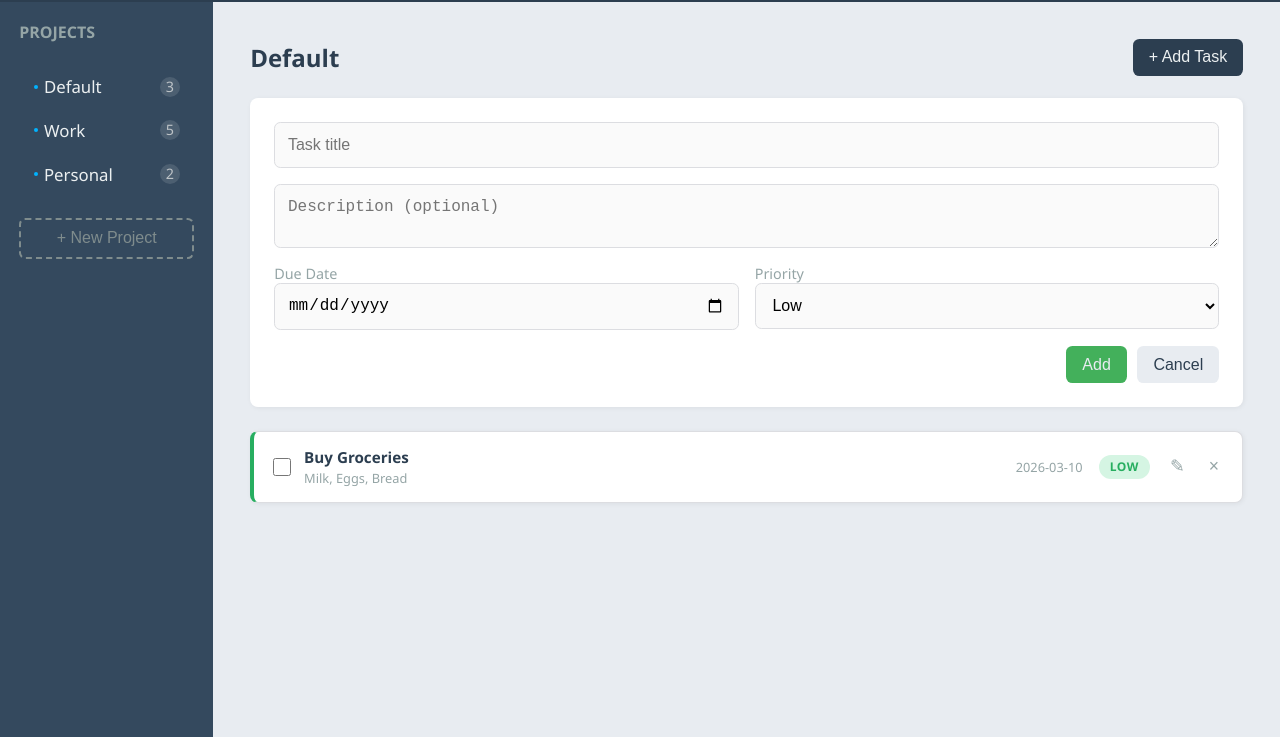
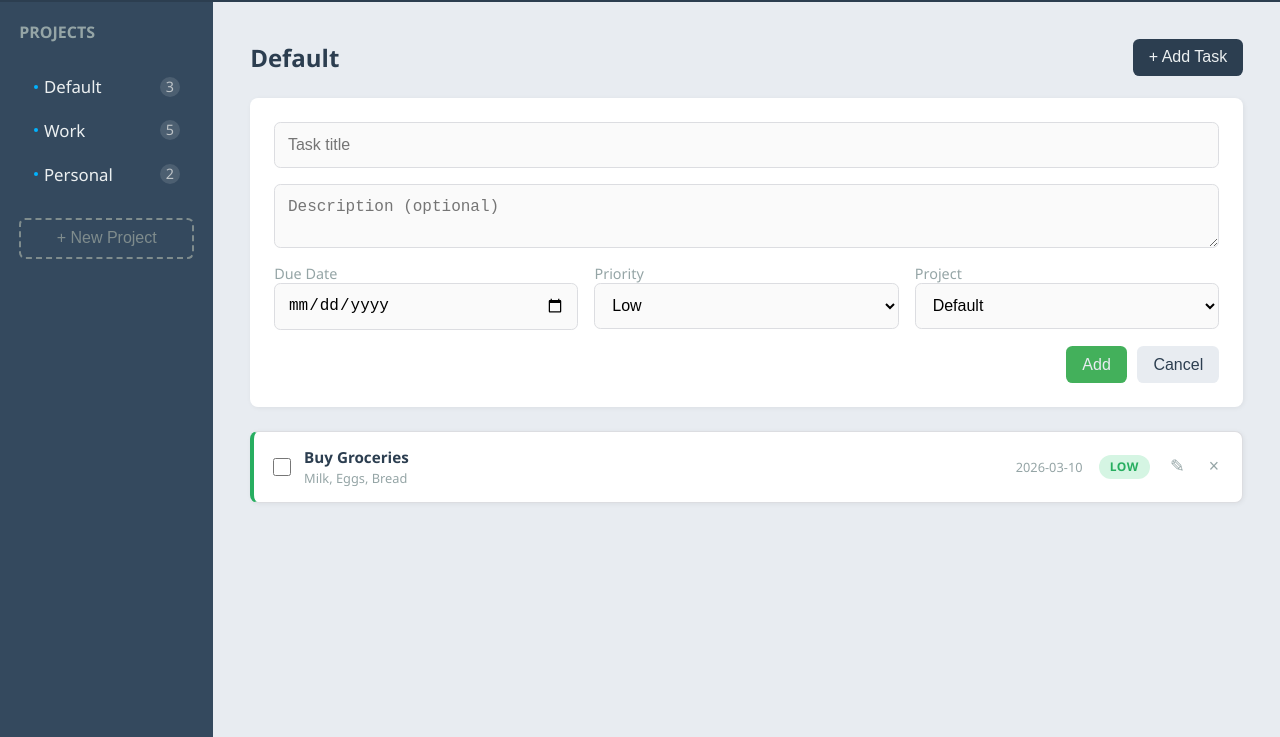
Before and after one commit to feddevv/top-todo, a website built with webpack: page src/template.html in a window 1280 px wide. Shown: the part 63-800 px from the top of the page. Built offline with nearby package versions, Linux system fonts and the light colour scheme.

Commit message:
Add project selection dropdown to task form

```diff
--- a/src/template.html
+++ b/src/template.html
@@ -64,6 +64,15 @@
 							<option value="high">High</option>
 						</select>
 					</div>
+
+					<div class="input-cont">
+						<label for="project">Project</label>
+						<select name="project" id="project">
+							<option selected value="default">Default</option>
+							<option value="work">Work</option>
+							<option value="personal">Personal</option>
+						</select>
+					</div>
 				</div>
 
 				<div class="form-buttons">
```
